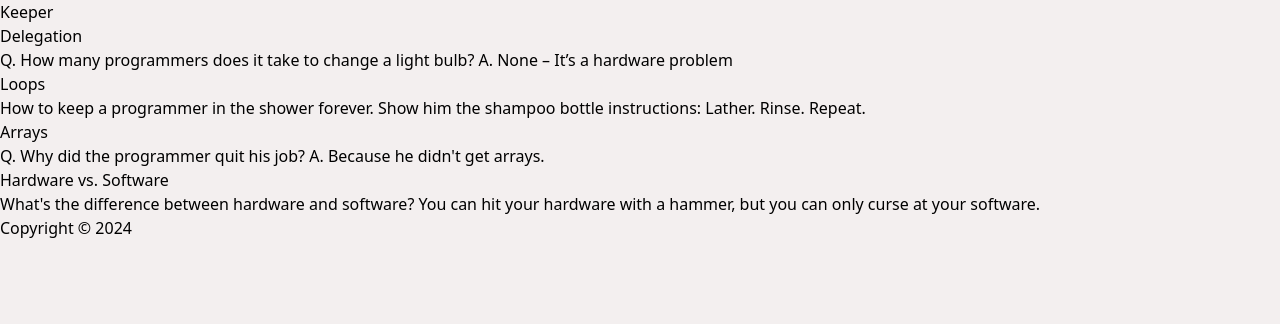
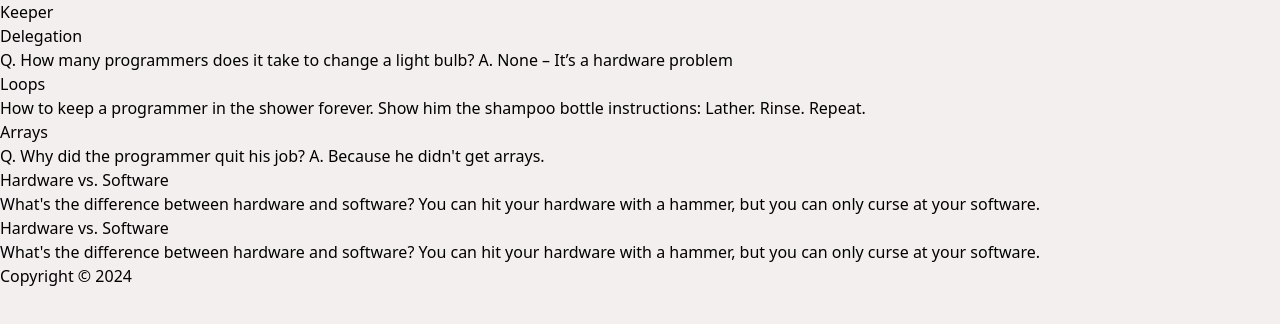
Before and after one commit to FlyntDenzel/React_Tutorials, a React (Vite) app: page / in a window 1280 px wide. Shown: the top 324 px of the page. Built offline with nearby package versions, Linux system fonts and the light colour scheme.

Commit message:
refactored the code using arrow functions

```diff
--- a/src/Keeper App/Keeper.jsx
+++ b/src/Keeper App/Keeper.jsx
@@ -1,26 +1,23 @@
-import React from 'react'
-import Header from './Header'
-import Note from './Note'
-import Footer from './Footer'
-import notes from './notes'
-
-function viewNote(note) {
-  return <Note
-      title = {note.title}
-      content = {note.content}
-  />
-}
+import React from "react";
+import Header from "./Header";
+import Note from "./Note";
+import Footer from "./Footer";
+import notes from "./notes";
 
 const Keeper = () => {
   return (
-    <div className=''>
+    <div className="">
       <Header />
-      <div>
-          {notes.map(viewNote)}
+      <div className="flex flex-wrap">
+        {notes.map((note) => {
+          return (
+            <Note title={note.title} content={note.content} key={note.key} />
+          );
+        })}
       </div>
       <Footer />
     </div>
-  )
-}
+  );
+};
 
-export default Keeper
+export default Keeper;
--- a/src/Keeper App/Note.jsx
+++ b/src/Keeper App/Note.jsx
@@ -2,7 +2,7 @@ import React from 'react'
 
 const Note = (props) => {
   return (
-    <div className=' shadow-lg mb-3 w-1/4 m-3 p-3 rounded-lg border border-gray bg-white' contentEditable="false">
+    <div className=' shadow-lg mb-3 w-1/4 m-3 p-3 rounded-lg border border-gray bg-white'>
         <h1 className='font-bold'>{props.title}</h1>
         <p>{props.content}</p>
     </div>
--- a/src/Keeper App/notes.js
+++ b/src/Keeper App/notes.js
@@ -22,6 +22,12 @@ const notes = [
       title: "Hardware vs. Software",
       content:
         "What's the difference between hardware and software? You can hit your hardware with a hammer, but you can only curse at your software."
+    },
+    {
+      key: 5,
+      title: "Hardware vs. Software",
+      content:
+        "What's the difference between hardware and software? You can hit your hardware with a hammer, but you can only curse at your software."
     }
   ];
 
```
